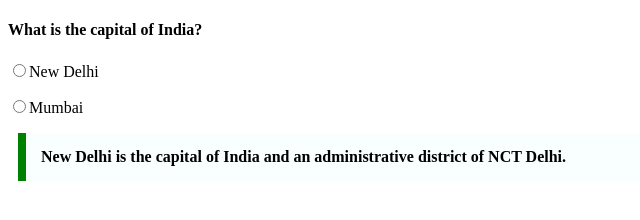
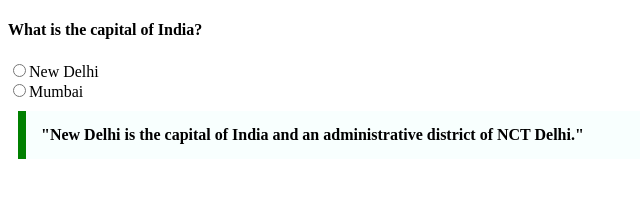
Before and after one commit to acciojob/trivia-ansh-mishra1, a website: page main.html in a window 1280 px wide. Shown: the whole page, without its empty margins (0-640 px from the left). Drawn offline with Linux system fonts and the light colour scheme.

Commit message:
created a submission

```diff
--- a/main.html
+++ b/main.html
@@ -11,10 +11,10 @@
     <script type="text/javascript" src="./script.js">
 </script>
 	<h4>What is the capital of India?</h4>
-	<p><input type="radio" id='capital'>New Delhi</p>
-	<p><input type='radio' id='capital'>Mumbai</p>
+	<input type="radio" id='capital'>New Delhi <br>
+	<input type='radio' id='capital'>Mumbai
 
-	<blockquote>New Delhi is the capital of India and an administrative district of NCT Delhi.</blockquote>
+	<blockquote>"New Delhi is the capital of India and an administrative district of NCT Delhi."</blockquote>
 </body>
 
 </html>
```
